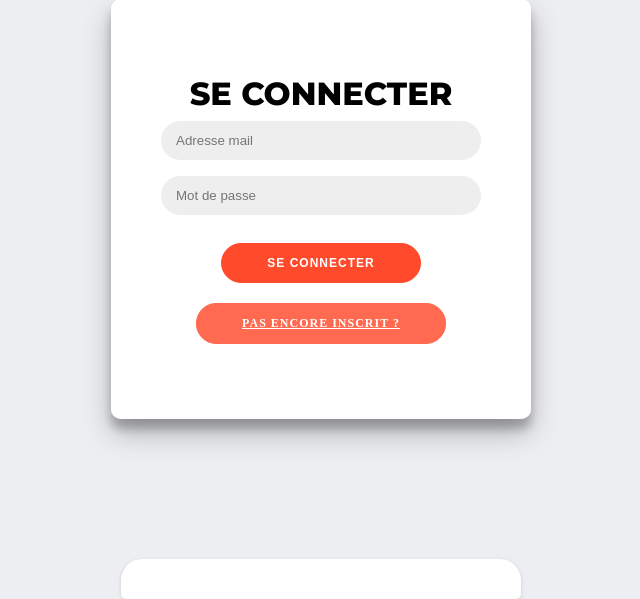
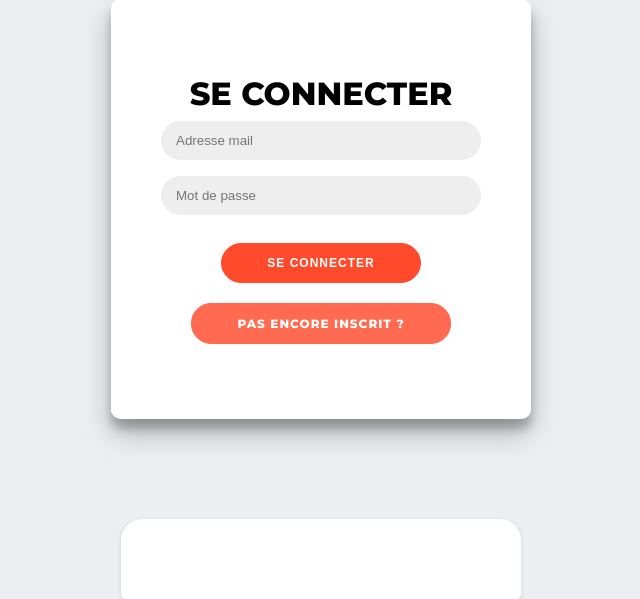
Before and after one commit to xTOUKAM/CloudHome, a PHP site: page /website/src/user/login.php in a window 1280 px wide. Shown: the part 201-800 px from the top of the page, without its empty margins (319-959 px from the left). Run offline with PHP 8.4, Linux system fonts and the light colour scheme; some libraries are stand-ins or nearby versions.

Commit message:
Modification de l'esthétique du site

```diff
--- a/index.php
+++ b/index.php
@@ -14,10 +14,10 @@
     <?php
         require_once('src/includes/header.php');
     ?>
-    <div class="container">
+    <div class="info-first">
         <?php
             if(isset($_SESSION['com_mail'])) {
-                echo("<h2>Bonjour " . $_SESSION['com_nom'] . "</h2>");
+                echo("<h2>Bonjour " . $_SESSION['com_prenom'] . "</h2>");
             } else {
                 echo("<h2>Bonjour visiteur</h2>");
             }
--- a/src/assets/css/inc.css
+++ b/src/assets/css/inc.css
@@ -216,6 +243,8 @@
 	letter-spacing: 1px;
 	text-transform: uppercase;
 	transition: transform 80ms ease-in;
+    text-decoration: none;
+    font-family: 'Montserrat', sans-serif;
 }
 
 .a-form:active {
--- a/src/assets/js/darkMode.js
+++ b/src/assets/js/darkMode.js
@@ -33,6 +33,10 @@
         .container {
             background-color: #444;
         }
+
+        .info-first {
+            background-color: #444;
+        }
     `;
 };
 
--- a/src/includes/footer.php
+++ b/src/includes/footer.php
@@ -10,11 +10,11 @@
         <!-- Création du footer -->
         <div>
             <ul class="footer">
-                <li><a href="#"><i class="lni lni-facebook-fill"></i></a></li>
-                <li><a href="#"><i class="lni lni-twitter-fill"></i></i></a></li>
-                <li><a href="#"><i class="lni lni-youtube"></i></a></li>
-                <li><a href="#"><i class="lni lni-linkedin-original"></i></a></li>
-                <li><a href="#"><i class="lni lni-github-original"></i></a></li>
+                <li><a class="a-header-footer" href="#"><i class="lni lni-facebook-fill"></i></a></li>
+                <li><a class="a-header-footer" href="#"><i class="lni lni-twitter-fill"></i></i></a></li>
+                <li><a class="a-header-footer" href="#"><i class="lni lni-youtube"></i></a></li>
+                <li><a class="a-header-footer" href="#"><i class="lni lni-linkedin-original"></i></a></li>
+                <li><a class="a-header-footer" href="#"><i class="lni lni-github-original"></i></a></li>
                 <li><a id="dark-mode-toggle" href="#darkMode"><i class="lni lni-sun"></i></a></li>
             </ul>
         </div>
```
Also changed, not shown: other parts of src/assets/css/inc.css (+27 -0 lines).
